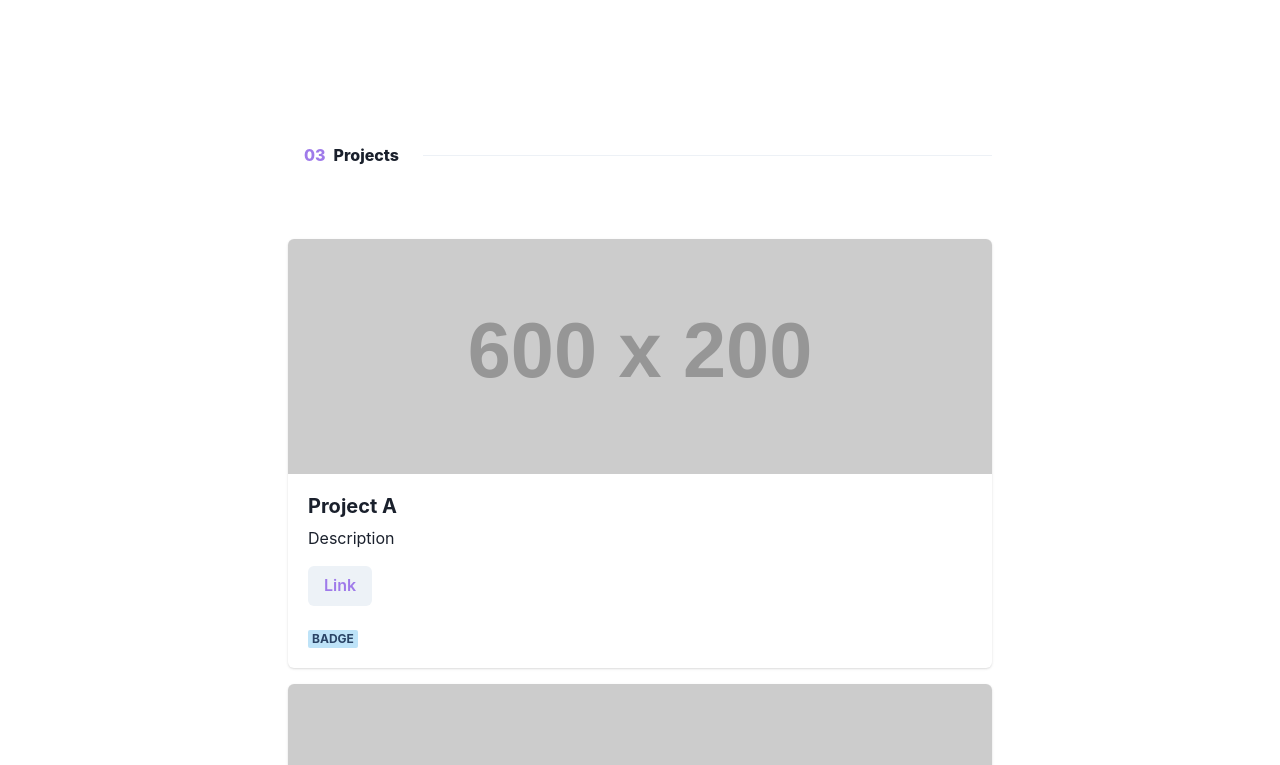
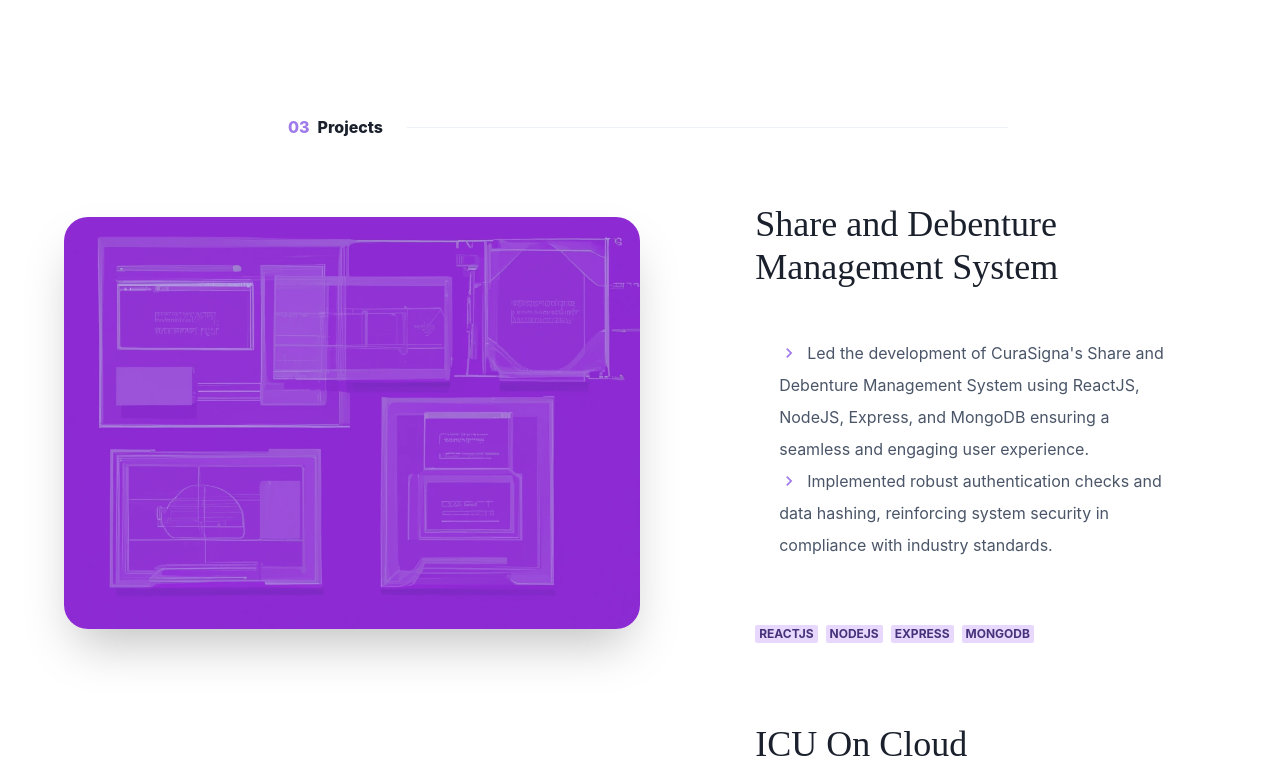
Before and after one commit to sahr2397/portfolio, a React (Create React App) app: page / in a window 1280 px wide. Shown: the part 1660-2425 px from the top of the page. Built offline with nearby package versions, Linux system fonts and the light colour scheme; a web font is replaced by a local one.

Commit message:
Project Updates

```diff
--- a/public/content/Projects.md
+++ b/public/content/Projects.md
@@ -1,23 +1,35 @@
-## Project A
-Description
-- ![300x200](https://via.placeholder.com/600x200)
-- Tags: Category 1
+## Share and Debenture Management System
+- Description:
+  - Led the development of CuraSigna's Share and Debenture Management System using ReactJS, NodeJS, Express, and MongoDB ensuring a seamless and engaging user experience.
+  - Implemented robust authentication checks and data hashing, reinforcing system security in compliance with industry standards.
+
+- ![600x200](../assets/p1.png)
+- Tags: CuraSigna
 - Badges:
-  - Badge [blue]
+  - ReactJS [purple]
+  - NodeJS [purple]
+  - Express [purple]
+  - MongoDB [purple]
 - Buttons:
-  - Link [https://example.com]
 
-## Project B
-Description
-- ![600x200](https://via.placeholder.com/600x200)
+
+## ICU On Cloud
+- Description:
+  - Designed the SAAS model for ICU healthcare data, streamlining management and integration processes on the cloud.
+  - Orchestrated seamless integration of healthcare data, optimizing accessibility and ensuring efficient utilization for ICU operations.
+  - Currently exploring AI-driven analytics to enhance predictive capabilities and improve decision-making within the healthcare data management system.
+
+- ![600x200](../assets/p2.png)
 - Tags: Category 2
 - Badges:
   - Badge [blue]
 - Buttons:
-  - Link [https://example.com]
+  - Check it out on NASA's Site [https://spinoff.nasa.gov/NASA%E2%80%99s-VITAL-Contribution-to-Global-Pandemic-Relief]
 
 ## Project C
-Description
+- Description:
+  - Line 1
+
 - ![600x200](https://via.placeholder.com/600x200)
 - Tags: Category 3
 - Badges:
--- a/src/components/ExpCard.js
+++ b/src/components/ExpCard.js
@@ -67,7 +67,7 @@ function ExpCard({exp,color}) {
             {exp.listItems.map((item, index) => (
               <ListItem key={index}>
                 <ListIcon
-                  boxSize={6}
+                  boxSize={4}
                   as={ChevronRightIcon}
                   color={`${color}.400`}
                 />
--- a/src/components/Projects.js
+++ b/src/components/Projects.js
@@ -1,3 +1,4 @@
+import { ChevronRightIcon } from '@chakra-ui/icons'
 import {
   Badge,
   Box,
@@ -8,41 +9,44 @@ import {
   Center,
   Container,
   Divider,
+  Flex,
   HStack,
   Heading,
   Image,
   Link,
+  List,
+  ListIcon,
+  ListItem,
   SimpleGrid,
   Stack,
   Text,
-} from "@chakra-ui/react";
-import { useState } from "react";
-import { Fade } from "react-reveal";
-import OtherProjectsArray from "./OtherProjectsArray";
-import ProjectsArray from "./ProjectsArray";
-import TagsArray from "./TagsArray";
+  VStack,
+} from '@chakra-ui/react'
+import { useState } from 'react'
+import { Fade } from 'react-reveal'
+import OtherProjectsArray from './OtherProjectsArray'
+import ProjectsArray from './ProjectsArray'
+import TagsArray from './TagsArray'
 
 export default function Projects({ color }) {
-    const projects = ProjectsArray();
-    const others = OtherProjectsArray();
-    const options = TagsArray("ProjectsTags");
+  const projects = ProjectsArray()
+  const others = OtherProjectsArray()
+  const options = TagsArray('ProjectsTags')
 
-    const [selected, setSelected] = useState("All");
+  const [selected, setSelected] = useState('All')
 
   const handleSelected = (value) => {
-      setSelected(value);
-    };
+    setSelected(value)
+  }
+
+  console.log(projects)
 
   return (
     <>
-      <Container maxW={"3xl"} id="projects">
-        <Stack
-          as={Box}
-          textAlign={"center"}
-          spacing={{ base: 8, md: 14 }}
-          pb={{ base: 20, md: 36 }}
-        >
-          <Stack align="center" direction="row" p={4}>
+      {' '}
+      <VStack>
+        <Container maxW={'3xl'} id="projects">
+          <Stack align="center" direction="row" pb={{ base: 8, md: 14 }}>
             <HStack mx={4}>
               <Text color={`${color}.400`} fontWeight={800}>
                 03
@@ -51,13 +55,105 @@ export default function Projects({ color }) {
             </HStack>
             <Divider orientation="horizontal" />
           </Stack>
+        </Container>
+
+        <Container maxW={'7xl'}>
+          <Stack
+            as={Box}
+            textAlign={'center'}
+            spacing={{ base: 8, md: 14 }}
+            pb={{ base: 20, md: 36 }}
+            alignItems="center"
+          >
             <Stack px={4} spacing={4}>
               {projects.map((project) => (
+                <Fade bottom>
+                  <Flex
+                    align="center"
+                    justify={{
+                      base: 'center',
+                      md: 'space-around',
+                      xl: 'space-between',
+                    }}
+                    direction={{ base: 'column-reverse', md: 'row' }}
+                    wrap="no-wrap"
+                    px={8}
+                    mb={16}
+                  >
+                    <Box
+                      w={{ base: '80%', sm: '60%', md: '50%' }}
+                      mb={{ base: 12, md: 0 }}
+                      minH={10}
+                    >
+                      <Image
+                        src={project.image}
+                        size="100%"
+                        rounded="1.5rem"
+                        shadow="2xl"
+                      />
+                    </Box>
 
+                    <Stack
+                      spacing={4}
+                      w={{ base: '80%', md: '40%' }}
+                      align={['center', 'center', 'flex-start', 'flex-start']}
+                    >
+                      <Heading
+                        as="h1"
+                        size="xl"
+                        fontWeight={400}
+                        fontFamily={'Nelphim'}
+                        color="primary.800"
+                        textAlign={['center', 'center', 'left', 'left']}
+                        pb={8}
+                      >
+                        {project.name}
+                      </Heading>
+                      <Text
+                        color={'gray.600'}
+                        fontSize={'md'}
+                        px={4}
+                        lineHeight="32px"
+                        pe="40px"
+                        mb="auto"
+                        textAlign={['center', 'center', 'left', 'left']}
+                      >
+                        <List align="left">
+                          {project.description.map((item, index) => (
+                            <ListItem key={index} px={2}>
+                              <ListIcon
+                                boxSize={5}
+                                as={ChevronRightIcon}
+                                color={`${color}.400`}
+                              />
+                              {item}
+                            </ListItem>
+                          ))}
+                        </List>
+                      </Text>
+                      <HStack py={2}>
+                        {project.buttons.map((button) => (
+                          <a key={button.text} href={button.href}>
+                            <Button color={`${color}.400`}>
+                              {button.text}
+                            </Button>
+                          </a>
+                        ))}
+                      </HStack>
+                      <HStack pt={4} spacing={2}>
+                        {project.badges.map((badge) => (
+                          <Badge
+                            key={badge.text}
+                            colorScheme={badge.colorScheme}
+                          >
+                            {badge.text}
+                          </Badge>
+                        ))}
+                      </HStack>
+                    </Stack>
+                  </Flex>
 
-
-              <Fade bottom>
-                <Card
+                  {/* <Card
                   key={project.name}
 
                   overflow="hidden"
@@ -92,25 +188,26 @@ export default function Projects({ color }) {
                       </HStack>
                     </CardBody>
                   </Stack>
-                </Card>
+                </Card> */}
                 </Fade>
-
               ))}
             </Stack>
-          <Text color={"gray.600"} fontSize={"xl"} px={4}>
+            <Text color={'gray.600'} fontSize={'xl'} px={4}>
               Other Projects
             </Text>
             <Center px={4}>
               <ButtonGroup variant="outline">
                 <Button
-                colorScheme={selected === "All" ? `${color}` : "gray"}
-                onClick={() => handleSelected("All")}
+                  colorScheme={selected === 'All' ? `${color}` : 'gray'}
+                  onClick={() => handleSelected('All')}
                 >
                   All
                 </Button>
                 {options.map((option) => (
                   <Button
-                  colorScheme={selected === option.value ? `${color}` : "gray"}
+                    colorScheme={
+                      selected === option.value ? `${color}` : 'gray'
+                    }
                     onClick={() => handleSelected(option.value)}
                   >
                     {option.value}
@@ -121,17 +218,17 @@ export default function Projects({ color }) {
             <SimpleGrid columns={[1, 2, 3]} px={4} spacing={4}>
               {others
                 .filter((other) => {
-                if (selected === "All") {
-                  return true;
+                  if (selected === 'All') {
+                    return true
                   } else {
-                  return other.tags.includes(selected);
+                    return other.tags.includes(selected)
                   }
                 })
                 .map((other) => (
                   <Fade bottom>
                     <Card key={other.name}>
                       <Stack>
-                      <CardBody align="left" h={[null, "40vh"]}>
+                        <CardBody align="left" h={[null, '40vh']}>
                           <Heading size="sm">{other.name}</Heading>
 
                           <Text fontSize="sm" py={2}>
@@ -168,6 +265,7 @@ export default function Projects({ color }) {
             </SimpleGrid>
           </Stack>
         </Container>
+      </VStack>
     </>
-  );
+  )
 }
--- a/src/components/ProjectsArray.js
+++ b/src/components/ProjectsArray.js
@@ -1,4 +1,4 @@
-import { useState, useEffect } from "react";
+import { useEffect, useState } from "react";
 
 const parseProjects = (mdContent) => {
   const projects = [];
@@ -9,8 +9,16 @@ const parseProjects = (mdContent) => {
 
     if (line.startsWith("## ")) {
       const name = line.substr(3).trim();
-      const description = lines[++i].trim();
+//Desc
+      const description = [];
+      while (lines[++i] && !lines[i].startsWith("- Description:")) {}
+      while (lines[++i] && lines[i].startsWith("  - ")) {
+        const Line = lines[i].substr(4).trim()
+        description.push(Line);
+      }
+
       const imageLine = lines[++i];
+
       const image = imageLine.match(/!\[(.*)\]\((.*)\)/)[2];
       const tags = lines[++i].split(":")[1].trim();
       const badges = [];
@@ -30,6 +38,12 @@ const parseProjects = (mdContent) => {
         const buttonHref = buttonLine[1].split("]")[0].trim();
         buttons.push({ text: buttonText, href: buttonHref });
       }
+      console.log(name,
+        description,
+        image,
+        [tags],
+        badges,
+        buttons,)
 
       projects.push({
         name,
```
Also changed, not shown: src/index.css (+17 -0 lines), public/assets/p1.png (added), public/assets/p2.png (added). Lines whose indentation alone changed are shown as unchanged.
